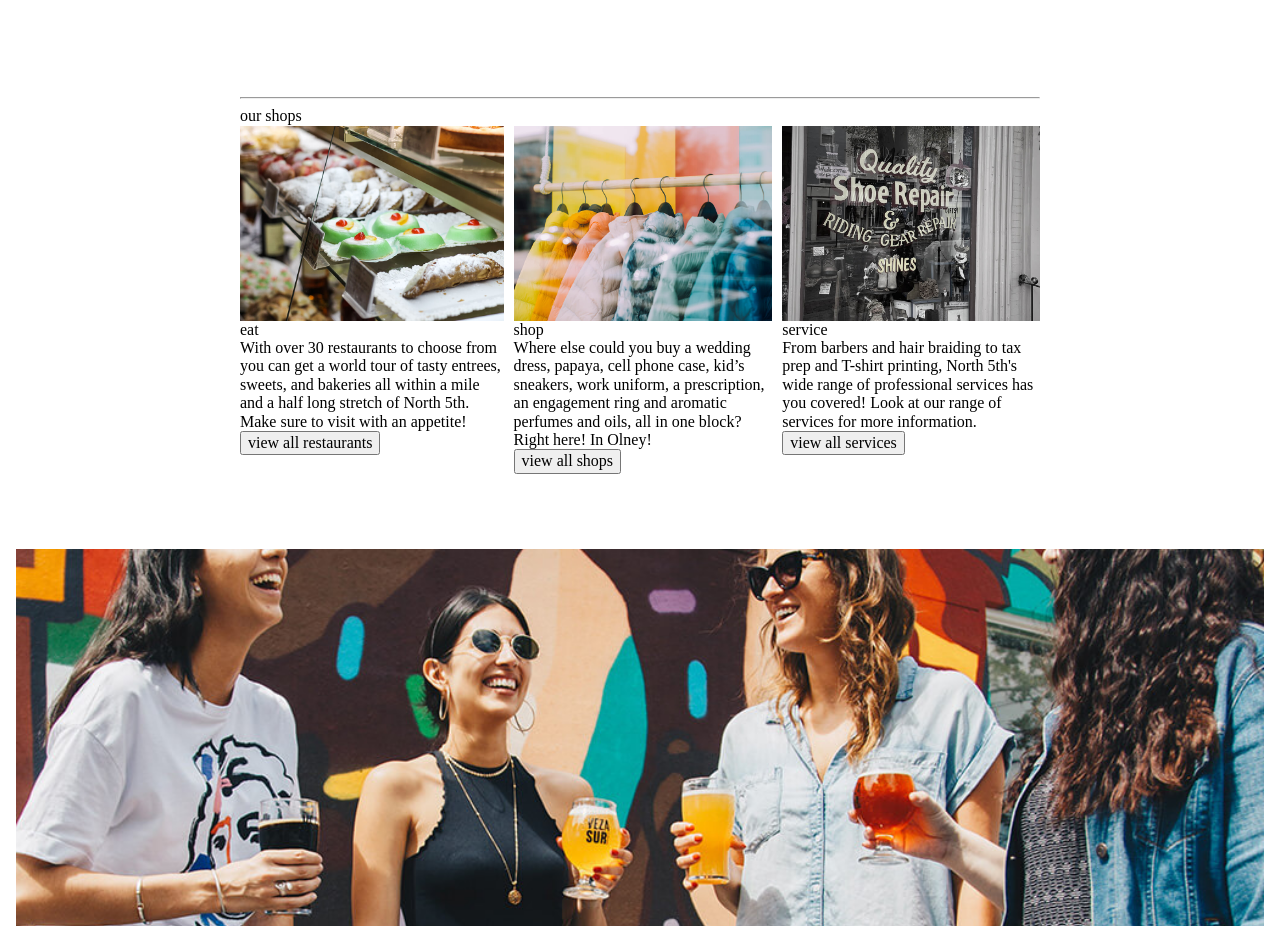
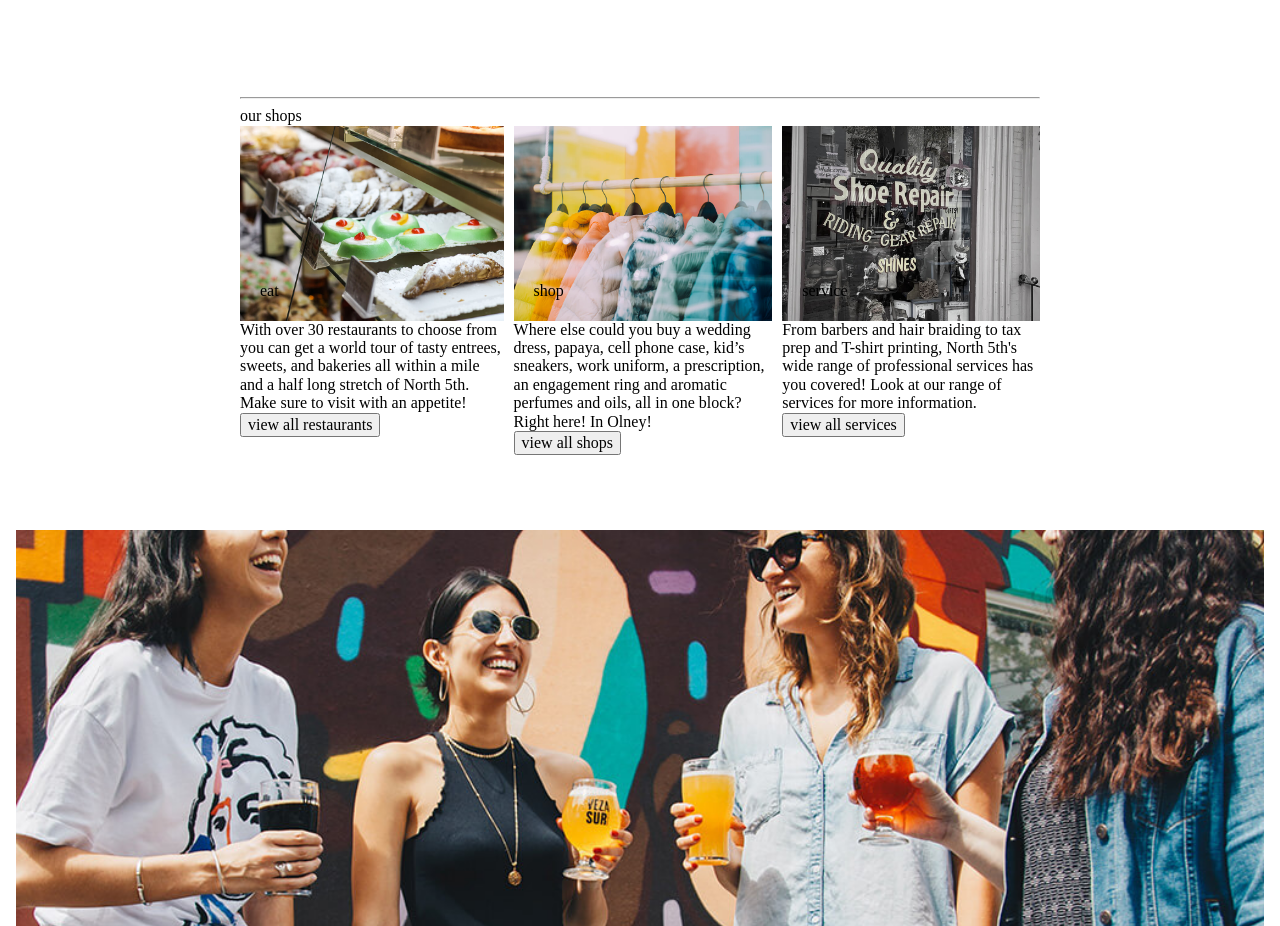
Before and after one commit to fionatdesign/fiona_shop-north-5th, a website: page deploy/index.html in a window 1280 px wide. Shown: the part 1646-2572 px from the top of the page. Drawn offline with nearby package versions, Linux system fonts and the light colour scheme.

Commit message:
position text to images on ourshop sections

```diff
--- a/deploy/index.html
+++ b/deploy/index.html
@@ -105,22 +105,28 @@
 
 								     <div class="ourshops-content">
 								          <div id="ourshops-content1">
+								               <div class="ourshops-container">
 								                    <div class="eat"></div>
-								               <div>eat</div>
+								                    <div class="eat-text">eat</div>
+								               </div>
 								                    <p>With over 30 restaurants to choose from you can get a world tour of tasty entrees, sweets, and bakeries all within a mile and a half long stretch of North 5th. Make sure to visit with an appetite!</p>
 								                    <a href="#"> <button type="button">view all restaurants</button> </a>
 								          </div>
 
 								          <div id="ourshops-content2">
+								               <div class="ourshops-container">
 								                    <div class="shop"></div>
-								               <div>shop</div>
+								                    <div class="shop-text">shop</div>
+								               </div>
 								                    <p>Where else could you buy a wedding dress, papaya, cell phone case, kid’s sneakers, work uniform, a prescription, an engagement ring and aromatic perfumes and oils, all in one block? Right here! In Olney!</p>
 								                    <a href="#"> <button type="button">view all shops</button> </a>
 								          </div>
 
 								          <div id="ourshops-content3">
+								               <div class="ourshops-container">
 								                    <div class="service"></div>
-								               <div>service</div>
+								                    <div class="service-text">service</div>
+								               </div>
 								                    <p>From barbers and hair braiding to tax prep and T-shirt printing, North 5th's wide range of professional services has you covered! Look at our range of services for more information. </p>
 								                    <a href="#"> <button type="button">view all services</button> </a>
 								          </div>
--- a/dev/scss/content/ourshops.scss
+++ b/dev/scss/content/ourshops.scss
@@ -38,4 +38,25 @@
         }
     }
 
+    .ourshops-container {
+        position: relative;
+    }
+
+    .eat-text {
+        position: absolute;
+        bottom: 20px;
+        left: 20px;
+    }
+
+    .shop-text {
+        position: absolute;
+        bottom: 20px;
+        left: 20px;
+    }
+
+    .service-text {
+        position: absolute;
+        bottom: 20px;
+        left: 20px;
+    }
 }
```
Also changed, not shown: deploy/css/styles.css, 1 other file. Lines whose indentation alone changed are shown as unchanged.
